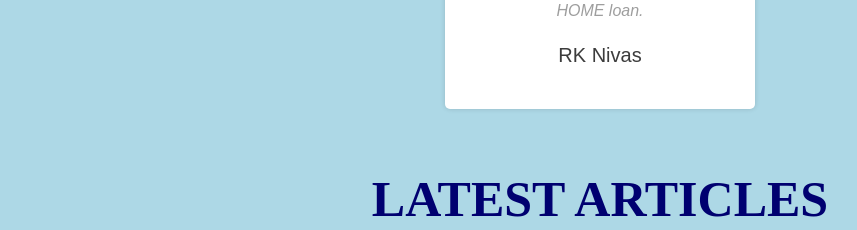
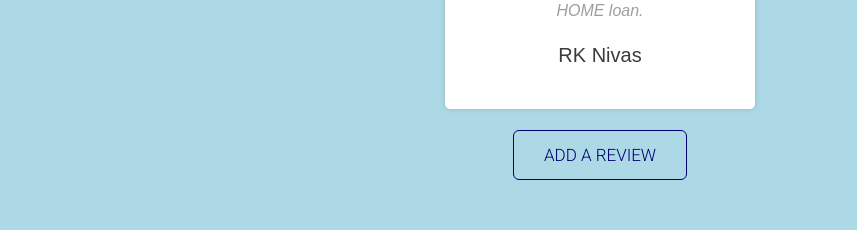
Before and after one commit to yuktha-c-reddy/AdwitiyaFinancialService, a React (Create React App) app: page /home in a window 1280 px wide. Shown: the part 4480-4710 px from the top of the page, without its empty margins (40-897 px from the left). Built offline with nearby package versions, Linux system fonts and the light colour scheme; a web font is replaced by a local one.

Commit message:
review button

```diff
--- a/src/components/home/home.js
+++ b/src/components/home/home.js
@@ -190,6 +190,7 @@ MOST RECOMMENDED..........!!! Right kind of service with these guys. Iam really
 
   </figcaption>
 </figure>
+
 {/* <figure className="snip1533">
   <figcaption>
     <blockquote>
@@ -231,6 +232,8 @@ MOST RECOMMENDED..........!!! Right kind of service with these guys. Iam really
   </figcaption>
 </figure> */}
     </div>
+    <br/>
+    <Link className="home-enquiry-btn" onClick="">Add a review</Link>
     <div className='latest-articles'>
         <h1 className='home-headings'>Latest Articles</h1>
         <div className='main'>
```
